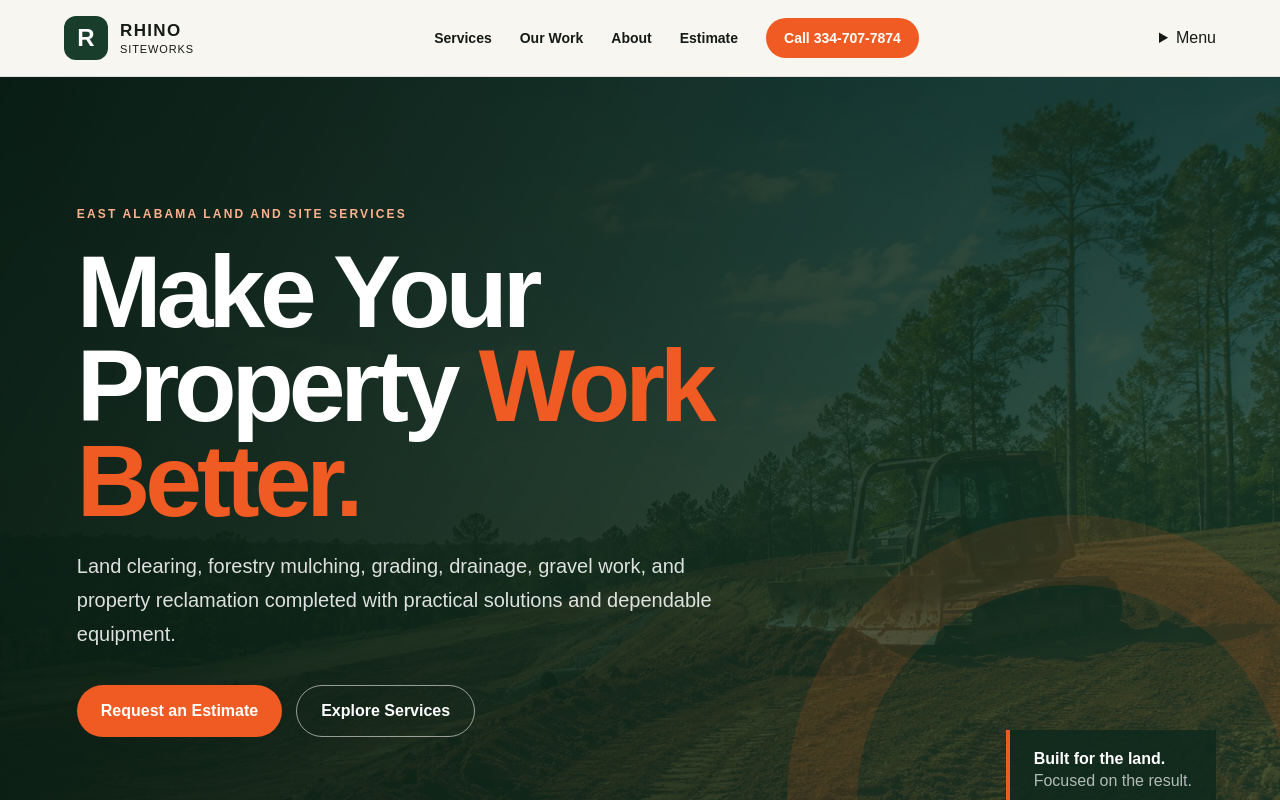
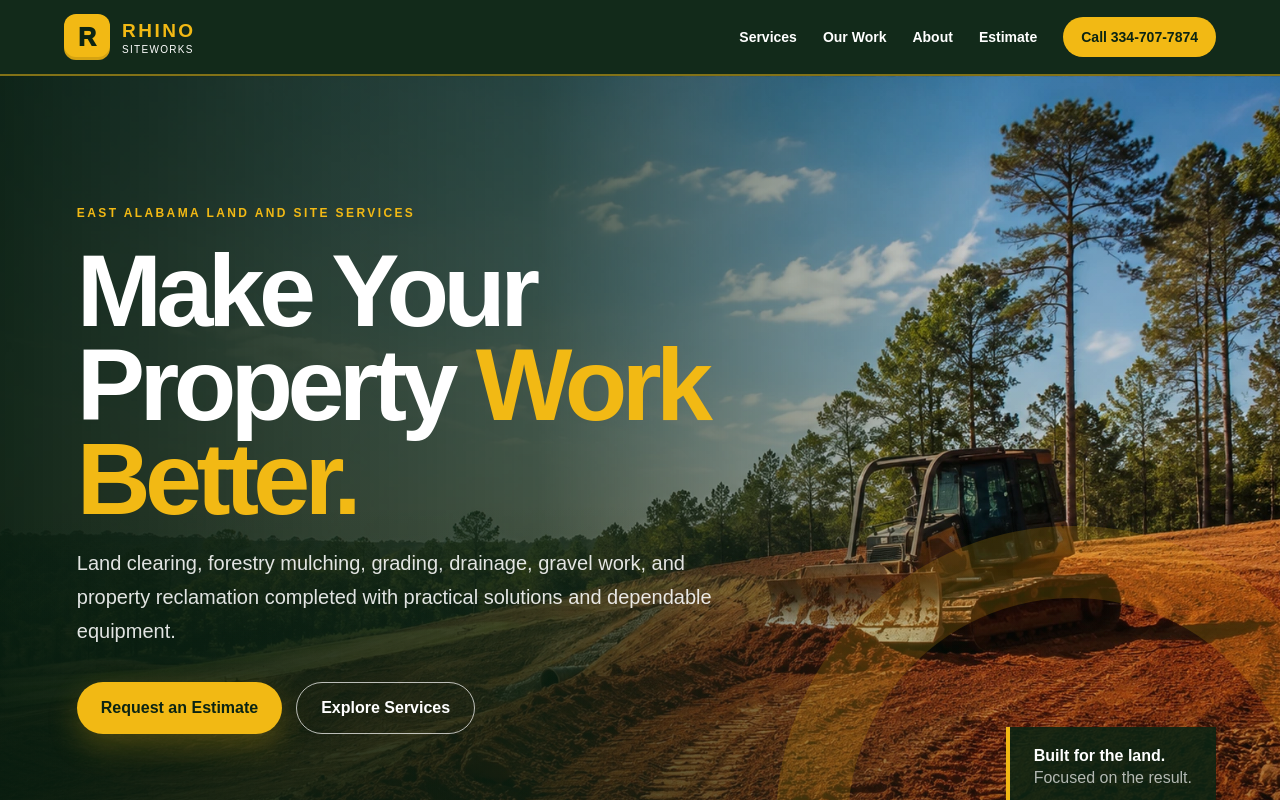
Before and after one commit to jmtaylor20/RhinoSiteworks, a Next.js app: page / in a window 1280 px wide. Shown: the top 800 px of the page. Built offline with nearby package versions, Linux system fonts and the light colour scheme.

Commit message:
Redesign Rhino Siteworks with full brand styling

```diff
--- a/app/globals.css
+++ b/app/globals.css
@@ -1,11 +1,15 @@
 :root {
-  --green: #183e2b;
-  --green-dark: #0e291d;
-  --orange: #ef5b22;
-  --sand: #eee9df;
-  --cream: #f8f6f1;
-  --ink: #151a17;
-  --muted: #677069;
+  --green: #183f22;
+  --green-2: #24542e;
+  --green-dark: #0b2413;
+  --gold: #f2b914;
+  --gold-dark: #d99b00;
+  --cream: #f7f3e8;
+  --sand: #ece5d3;
+  --white: #ffffff;
+  --ink: #172018;
+  --muted: #667066;
+  --shadow: 0 18px 50px rgba(11, 36, 19, .13);
 }
 
 * { box-sizing: border-box; }
@@ -13,84 +17,114 @@ html { scroll-behavior: smooth; }
 body { margin: 0; font-family: Arial, Helvetica, sans-serif; color: var(--ink); background: var(--cream); }
 a { color: inherit; text-decoration: none; }
 p { line-height: 1.7; }
+button, input, select, textarea { font: inherit; }
 
-.site-header { position: sticky; top: 0; z-index: 50; display: flex; justify-content: space-between; align-items: center; padding: 16px 5vw; background: rgba(248,246,241,.96); border-bottom: 1px solid rgba(21,26,23,.1); backdrop-filter: blur(12px); }
+.site-header { position: sticky; top: 0; z-index: 100; display: flex; justify-content: space-between; align-items: center; gap: 24px; padding: 14px 5vw; background: rgba(11,36,19,.97); color: white; border-bottom: 2px solid rgba(242,185,20,.5); backdrop-filter: blur(12px); }
 .brand { display: flex; align-items: center; gap: 12px; }
-.brand-mark { display: grid; place-items: center; width: 44px; height: 44px; border-radius: 12px; background: var(--green); color: white; font-weight: 900; font-size: 24px; }
-.brand strong, .brand small { display: block; letter-spacing: .08em; }
-.brand strong { font-size: 17px; }
-.brand small { font-size: 11px; margin-top: 2px; }
-nav { display: flex; align-items: center; gap: 28px; font-weight: 700; font-size: 14px; }
-.nav-cta { padding: 12px 18px; background: var(--orange); color: white; border-radius: 999px; }
+.brand-mark { display: grid; place-items: center; width: 46px; height: 46px; border-radius: 12px; background: var(--gold); color: var(--green-dark); font-weight: 1000; font-size: 25px; box-shadow: inset 0 -3px 0 rgba(0,0,0,.12); }
+.brand strong, .brand small { display: block; letter-spacing: .13em; }
+.brand strong { color: var(--gold); font-size: 19px; }
+.brand small { color: white; font-size: 10px; margin-top: 2px; }
+.desktop-nav { display: flex; align-items: center; gap: 26px; font-weight: 800; font-size: 14px; }
+.desktop-nav > a:not(.nav-cta):hover { color: var(--gold); }
+.nav-cta { padding: 12px 18px; background: var(--gold); color: var(--green-dark); border-radius: 999px; }
+.mobile-menu { display: none; position: relative; }
+.mobile-menu summary { list-style: none; cursor: pointer; padding: 11px 15px; border: 1px solid var(--gold); border-radius: 8px; color: var(--gold); font-weight: 900; }
+.mobile-menu summary::-webkit-details-marker { display: none; }
+.mobile-menu nav { position: absolute; right: 0; top: 52px; min-width: 240px; display: grid; background: var(--green-dark); border: 1px solid rgba(242,185,20,.35); box-shadow: var(--shadow); }
+.mobile-menu nav a { padding: 15px 18px; border-bottom: 1px solid rgba(255,255,255,.1); }
 
-.hero { min-height: 720px; position: relative; display: flex; align-items: center; padding: 9vw 6vw; overflow: hidden; color: white; background: linear-gradient(120deg, rgba(8,29,19,.98), rgba(24,62,43,.78)), url('/images/project-hero.webp') center/cover; }
-.hero::after { content: ''; position: absolute; inset: auto -6% -30% auto; width: 430px; height: 430px; border: 70px solid rgba(239,91,34,.13); border-radius: 50%; }
-.hero-overlay { position: absolute; inset: 0; background: linear-gradient(90deg, rgba(7,25,17,.38), transparent 68%); }
-.hero-content { position: relative; z-index: 2; max-width: 760px; }
-.eyebrow { text-transform: uppercase; letter-spacing: .18em; font-size: 12px; font-weight: 800; color: #ffb18d; }
-.eyebrow.dark { color: var(--orange); }
-h1 { font-size: clamp(54px, 8vw, 102px); line-height: .93; letter-spacing: -.05em; margin: 20px 0; max-width: 900px; }
-h1 span { color: var(--orange); }
-.hero-copy { max-width: 660px; font-size: 20px; color: rgba(255,255,255,.86); }
+.hero { min-height: 760px; position: relative; display: flex; align-items: center; padding: 9vw 6vw; overflow: hidden; color: white; background: linear-gradient(90deg, rgba(7,29,15,.94) 0%, rgba(11,36,19,.72) 42%, rgba(11,36,19,.08) 78%), url('/images/project-hero.webp') center/cover; }
+.hero::after { content: ''; position: absolute; inset: auto -7% -35% auto; width: 450px; height: 450px; border: 72px solid rgba(242,185,20,.18); border-radius: 50%; }
+.hero-overlay { position: absolute; inset: 0; background: linear-gradient(180deg, transparent 55%, rgba(7,29,15,.3)); }
+.hero-content { position: relative; z-index: 2; max-width: 790px; }
+.eyebrow { text-transform: uppercase; letter-spacing: .2em; font-size: 12px; font-weight: 900; color: var(--gold); }
+.eyebrow.dark { color: var(--green-2); }
+h1 { font-size: clamp(54px, 8vw, 104px); line-height: .92; letter-spacing: -.055em; margin: 20px 0; max-width: 900px; }
+h1 span { color: var(--gold); }
+.hero-copy { max-width: 680px; font-size: 20px; color: rgba(255,255,255,.88); }
 .hero-actions, .cta-actions { display: flex; flex-wrap: wrap; gap: 14px; margin-top: 34px; }
-.button { display: inline-flex; justify-content: center; align-items: center; min-height: 52px; padding: 0 24px; border-radius: 999px; font-weight: 800; }
-.primary { background: var(--orange); color: white; }
-.secondary { border: 1px solid rgba(255,255,255,.55); color: white; }
-.hero-stat { position: absolute; right: 5vw; bottom: 42px; z-index: 2; padding: 20px 24px; border-left: 4px solid var(--orange); background: rgba(14,41,29,.84); }
+.button { display: inline-flex; justify-content: center; align-items: center; min-height: 52px; padding: 0 24px; border-radius: 999px; font-weight: 900; border: 0; cursor: pointer; transition: transform .2s ease, box-shadow .2s ease; }
+.button:hover { transform: translateY(-2px); }
+.primary { background: var(--gold); color: var(--green-dark); box-shadow: 0 12px 30px rgba(242,185,20,.25); }
+.secondary { border: 1px solid rgba(255,255,255,.7); color: white; }
+.hero-stat { position: absolute; right: 5vw; bottom: 42px; z-index: 2; padding: 20px 24px; border-left: 4px solid var(--gold); background: rgba(11,36,19,.88); }
 .hero-stat strong, .hero-stat span { display: block; }
 .hero-stat span { color: rgba(255,255,255,.68); margin-top: 4px; }
 
-.trust-strip { display: grid; grid-template-columns: repeat(5,1fr); background: var(--orange); color: white; font-weight: 900; text-transform: uppercase; letter-spacing: .08em; font-size: 12px; }
-.trust-strip span { text-align: center; padding: 18px 10px; border-right: 1px solid rgba(255,255,255,.22); }
-
+.trust-strip { display: grid; grid-template-columns: repeat(5,1fr); background: var(--gold); color: var(--green-dark); font-weight: 1000; text-transform: uppercase; letter-spacing: .08em; font-size: 12px; }
+.trust-strip span { text-align: center; padding: 18px 10px; border-right: 1px solid rgba(11,36,19,.18); }
 .section { padding: 100px 6vw; }
 .intro { display: grid; grid-template-columns: .8fr 1.2fr; gap: 9vw; align-items: start; }
 h2 { font-size: clamp(38px, 5vw, 68px); line-height: 1.02; letter-spacing: -.045em; margin: 16px 0 22px; }
 .intro p { font-size: 18px; color: var(--muted); }
 .services { background: var(--sand); }
-.section-heading { max-width: 760px; margin-bottom: 48px; }
+.section-heading { max-width: 790px; margin-bottom: 48px; }
 .section-heading > p:last-child { color: var(--muted); font-size: 18px; }
 .service-grid { display: grid; grid-template-columns: repeat(4,1fr); gap: 18px; }
-.service-card { min-height: 310px; display: flex; flex-direction: column; padding: 28px; background: white; border: 1px solid rgba(21,26,23,.08); transition: .2s ease; }
-.service-card:hover { transform: translateY(-5px); box-shadow: 0 18px 40px rgba(22,45,32,.1); }
-.service-card > span { color: var(--orange); font-weight: 900; }
-.service-card h3 { font-size: 24px; margin: 44px 0 10px; }
+.service-card { min-height: 320px; display: flex; flex-direction: column; padding: 28px; background: white; border: 1px solid rgba(11,36,19,.09); border-radius: 14px; transition: .2s ease; }
+.service-card:hover { transform: translateY(-6px); box-shadow: var(--shadow); }
+.service-card > span { color: var(--gold-dark); font-weight: 1000; }
+.service-card h3 { font-size: 24px; margin: 44px 0 10px; color: var(--green-dark); }
 .service-card p { color: var(--muted); margin: 0; }
-.service-card a { margin-top: auto; padding-top: 28px; font-weight: 800; color: var(--green); }
+.service-card a { margin-top: auto; padding-top: 28px; font-weight: 900; color: var(--green-2); }
 
 .project-band { display: grid; grid-template-columns: .9fr 1.1fr; min-height: 680px; background: var(--green-dark); color: white; }
 .project-copy { padding: 100px 6vw; display: flex; flex-direction: column; justify-content: center; }
-.project-copy p:not(.eyebrow) { color: rgba(255,255,255,.7); font-size: 18px; }
+.project-copy p:not(.eyebrow) { color: rgba(255,255,255,.72); font-size: 18px; }
 .project-copy .button { align-self: flex-start; }
 .project-collage { display: grid; grid-template-columns: 1fr 1fr; grid-template-rows: 1fr 1fr; gap: 8px; padding: 8px; }
 .photo { background-size: cover; background-position: center; min-height: 260px; }
 .photo-one { grid-row: 1 / span 2; background-image: url('/images/project-19.webp'); }
 .photo-two { background-image: url('/images/project-18.webp'); }
 .photo-three { background-image: url('/images/project-20.webp'); }
-
 .compact { max-width: 700px; }
 .steps { display: grid; grid-template-columns: repeat(4,1fr); gap: 24px; }
-.steps > div { border-top: 3px solid var(--green); padding-top: 26px; }
-.steps strong { color: var(--orange); font-size: 15px; }
+.steps > div { border-top: 4px solid var(--gold); padding-top: 26px; }
+.steps strong { color: var(--green-2); font-size: 15px; }
 .steps h3 { font-size: 22px; margin: 28px 0 8px; }
 .steps p { color: var(--muted); }
 
-.cta-section { display: flex; justify-content: space-between; align-items: center; gap: 40px; padding: 80px 6vw; background: var(--orange); color: white; }
+.estimate-section { display: grid; grid-template-columns: .82fr 1.18fr; gap: 70px; padding: 100px 6vw; background: var(--green); color: white; }
+.estimate-copy p:not(.eyebrow) { color: rgba(255,255,255,.78); font-size: 18px; }
+.contact-note { margin-top: 32px; padding: 24px; background: rgba(255,255,255,.07); border-left: 4px solid var(--gold); }
+.contact-note strong, .contact-note a { display: block; margin: 7px 0; }
+.contact-note a { color: var(--gold); font-weight: 900; }
+.estimate-form { background: white; color: var(--ink); padding: 34px; border-radius: 16px; box-shadow: var(--shadow); }
+.field-row { display: grid; grid-template-columns: 1fr 1fr; gap: 18px; }
+.estimate-form label { display: grid; gap: 8px; margin-bottom: 18px; font-weight: 900; color: var(--green-dark); }
+.estimate-form input, .estimate-form select, .estimate-form textarea { width: 100%; border: 1px solid #cbd3cb; border-radius: 9px; padding: 14px; background: #fbfcfa; color: var(--ink); }
+.estimate-form input:focus, .estimate-form select:focus, .estimate-form textarea:focus { outline: 3px solid rgba(242,185,20,.25); border-color: var(--gold-dark); }
+.submit-button { width: 100%; }
+.form-note { margin: 14px 0 0; text-align: center; color: var(--muted); font-size: 13px; }
+.hidden-field { display: none; }
+
+.map-section { display: grid; grid-template-columns: .75fr 1.25fr; min-height: 460px; background: var(--sand); }
+.map-copy { padding: 80px 6vw; align-self: center; }
+.map-copy p { color: var(--muted); }
+.map-frame { width: 100%; height: 100%; min-height: 460px; border: 0; }
+
+.cta-section { display: flex; justify-content: space-between; align-items: center; gap: 40px; padding: 80px 6vw; background: var(--gold); color: var(--green-dark); }
 .cta-section h2 { margin-bottom: 10px; }
-.cta-section .eyebrow { color: white; }
-.light { background: white; color: var(--green-dark); }
-.outline-light { border: 1px solid white; color: white; }
-
-footer { display: grid; grid-template-columns: 1.5fr .8fr .8fr; gap: 50px; padding: 70px 6vw 30px; background: #091d14; color: white; }
+.cta-section .eyebrow { color: var(--green-dark); }
+.light { background: var(--green-dark); color: white; }
+.outline-light { border: 1px solid var(--green-dark); color: var(--green-dark); }
+footer { display: grid; grid-template-columns: 1.5fr .8fr .9fr; gap: 50px; padding: 70px 6vw 30px; background: #07170c; color: white; }
 footer a, footer p { display: block; color: rgba(255,255,255,.68); margin: 8px 0; }
 .footer-brand { display: flex; gap: 16px; align-items: flex-start; }
 .footer-brand p { max-width: 420px; }
 .copyright { grid-column: 1 / -1; padding-top: 34px; border-top: 1px solid rgba(255,255,255,.12); font-size: 13px; }
 
+.thank-you { min-height: 100vh; display: grid; place-items: center; padding: 40px; background: linear-gradient(135deg, var(--green-dark), var(--green)); color: white; text-align: center; }
+.thank-you-card { max-width: 720px; padding: 54px; border-radius: 18px; background: rgba(255,255,255,.08); border: 1px solid rgba(242,185,20,.35); }
+.thank-you-card h1 { font-size: clamp(46px, 7vw, 78px); }
+.thank-you-card p { color: rgba(255,255,255,.8); font-size: 18px; }
+
 @media (max-width: 1000px) {
-  nav a:not(.nav-cta) { display: none; }
+  .desktop-nav { display: none; }
+  .mobile-menu { display: block; }
   .service-grid { grid-template-columns: repeat(2,1fr); }
-  .project-band { grid-template-columns: 1fr; }
+  .project-band, .estimate-section, .map-section { grid-template-columns: 1fr; }
   .project-collage { min-height: 600px; }
   .steps { grid-template-columns: repeat(2,1fr); }
   .cta-section { align-items: flex-start; flex-direction: column; }
@@ -98,19 +132,21 @@ footer a, footer p { display: block; color: rgba(255,255,255,.68); margin: 8px 0
 
 @media (max-width: 680px) {
   .site-header { padding: 12px 18px; }
-  .nav-cta { padding: 11px 14px; font-size: 12px; }
-  .hero { min-height: 690px; padding: 100px 22px 130px; }
+  .brand strong { font-size: 16px; }
+  .hero { min-height: 700px; padding: 100px 22px 130px; background-position: 63% center; }
   h1 { font-size: 54px; }
   .hero-copy { font-size: 17px; }
   .hero-stat { left: 22px; right: auto; bottom: 28px; }
   .trust-strip { grid-template-columns: 1fr 1fr; }
   .trust-strip span:last-child { grid-column: 1 / -1; }
-  .section { padding: 72px 22px; }
+  .section, .estimate-section { padding: 72px 22px; }
   .intro { grid-template-columns: 1fr; gap: 20px; }
-  .service-grid, .steps { grid-template-columns: 1fr; }
-  .project-copy { padding: 72px 22px; }
+  .service-grid, .steps, .field-row { grid-template-columns: 1fr; }
+  .project-copy, .map-copy { padding: 72px 22px; }
   .project-collage { grid-template-columns: 1fr; grid-template-rows: repeat(3, 280px); min-height: auto; }
   .photo-one { grid-row: auto; }
+  .estimate-form { padding: 24px; }
   .cta-section { padding: 64px 22px; }
   footer { grid-template-columns: 1fr; padding: 56px 22px 28px; }
+  .thank-you-card { padding: 36px 24px; }
 }
```
